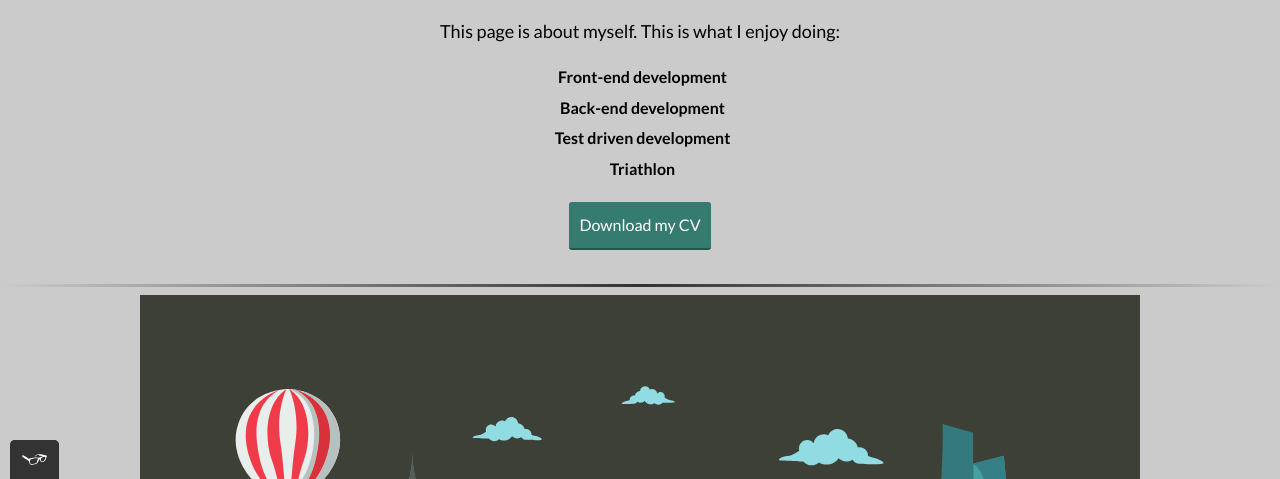
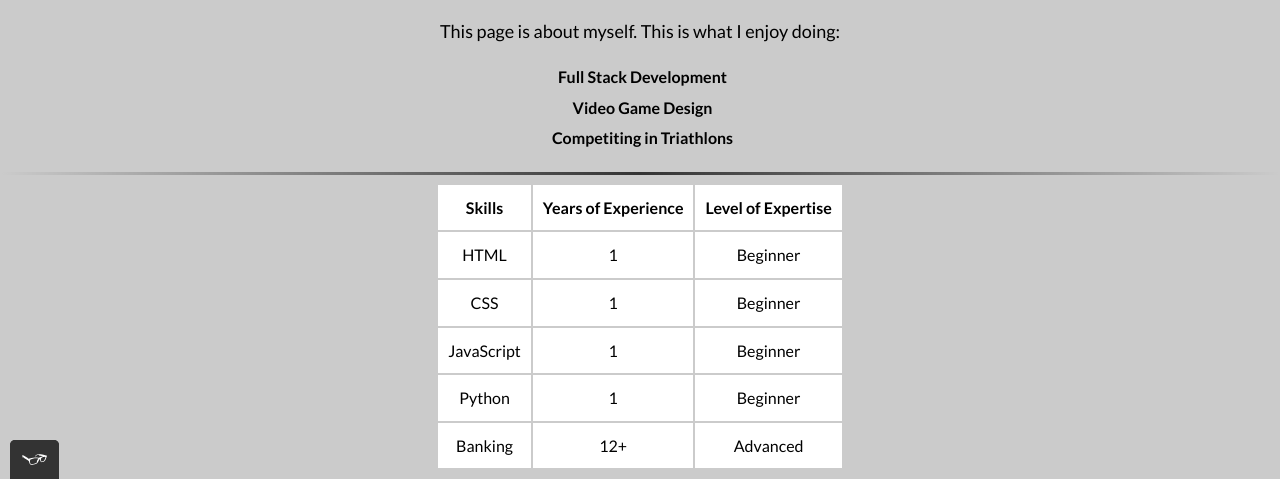
Before and after one commit to Jonathlon/Portfolio-Website, a plain HTML site: page about.html in a window 1280 px wide. Shown: the part 321-800 px from the top of the page. Drawn offline with nearby package versions, Linux system fonts and the light colour scheme; animation ran at ten frames a second; files whose address does not match are found by name.

Commit message:
update to table

```diff
--- a/about.html
+++ b/about.html
@@ -6,7 +6,7 @@
 		<title>Jon's about Page</title>
         <link rel="stylesheet" type="text/css" href="https://cdnjs.cloudflare.com/ajax/libs/normalize/8.0.0/normalize.min.css">
         <link href="https://fonts.googleapis.com/css2?family=Lato:wght@400;700&display=swap" rel="stylesheet">
-        <link rel="stylesheet" type="text/css" href="./css/style.css"/>
+        <link rel="stylesheet" type="text/css" href="./css/style.production.css"/>
         <link rel="shortcut icon" type="image/png" href=".//img/favicon-16x16.png" sizes="16x16" />
 	</head>
 
@@ -35,16 +35,52 @@
     </header>
 
      <main>
-      <div id="about-me">
+      <div class="about-me">
        <h1> About </h1>
        <p>This page is about myself. This is what I enjoy doing:</p>
-         <ul>
-          <li class="about-me-list">Front-end development</li>
-          <li class="about-me-list">Back-end development</li>
-          <li class="about-me-list">Test driven development</li>
-          <li class="about-me-list">Triathlon</li>
-        </ul>
+       <ul>
+         <li class="about-me-list">Full Stack Development</li>
+         <li class="about-me-list">Video Game Design</li>
+         <li class="about-me-list">Competiting in Triathlons</li>
+       </ul>
+       <hr>
+        <table>
+         <tbody>
+            <tr>
+               <th>Skills</th>
+               <th>Years of Experience</th>
+               <th>Level of Expertise</th>
+            </tr>
+            <tr>
+               <td>HTML</td>
+               <td>1</td>
+               <td>Beginner</td>
+            </tr>
+            <tr>
+               <td>CSS</td>
+               <td>1</td>
+               <td>Beginner</td>
+            </tr>
+            <tr>
+               <td>JavaScript</td>
+               <td>1</td>
+               <td>Beginner</td>
+            </tr>
+            <tr>
+               <td>Python</td>
+               <td>1</td>
+               <td>Beginner</td>
+            </tr>
+            <tr>
+               <td>Banking</td>
+               <td>12+</td>
+               <td>Advanced</td>
+            </tr>
+         </tbody>
+        </table>
       </div>
+
+      <br>
 
       <div>
              <a href="files/cv.pdf" class="button" download>Download my CV</a>
--- a/css/style.css
+++ b/css/style.css
@@ -23,6 +23,7 @@
   font-weight:var(--fontweight-small);
   font-size:var(--fontsize-s);
   line-height: 1.6;
+  text-align: center;
 }
 
  .header {
@@ -121,7 +122,7 @@ a:active {
     color: var(--color-green);
   }
 
-  #about-me{
+  about-me {
     text-align: center;
   }
 
@@ -132,6 +133,18 @@ a:active {
      padding-right: 45px;
      font-weight:var(--fontweight-large);
   }
+
+table {
+ margin: 0 auto;
+}
+
+th, td {
+    background-color: var(--secondary-color);
+    padding: 10px;
+    border: 10px;
+
+  }
+
 
 .grid {
 
--- a/css/style.production.css
+++ b/css/style.production.css
@@ -12,6 +12,7 @@ body {
   font-weight:400;
   font-size:16px;
   line-height: 1.6;
+  text-align: center;
 }
 
  .header {
@@ -38,6 +39,7 @@ body {
 
 .header__item:last-child {
   -webkit-box-flex: 1;
+
           flex-grow: 1;
   text-align: right;
 }
@@ -117,7 +119,7 @@ a:active {
     color: #489c79;
   }
 
-  #about-me{
+  about-me {
     text-align: center;
   }
 
@@ -128,6 +130,25 @@ a:active {
      padding-right: 45px;
      font-weight:700;
   }
+
+table {
+ margin: 0 auto;
+}
+
+th {
+    background-color: #fff;
+    padding: 10px;
+    border: 10px;
+
+  }
+
+td {
+    background-color: #fff;
+    padding: 10px;
+    border: 10px;
+
+  }
+
 
 .grid {
 
@@ -158,7 +179,7 @@ a:active {
 
   }
   .grid__item {
-    background-color: #cbcbcb;
+    background-color: #fff;
     width: auto;
     min-height: auto;
     margin: 0;
@@ -183,7 +204,7 @@ footer {
 }
 
 .contact-form {
-  text-align: left;
+  text-align: center;
 }
 
 .button {
@@ -345,23 +366,24 @@ button:hover, button:focus {
  #path1170, #path1186, #path1190, #path1192, #path1196, #path1198, #path1194, #path1188, #path1202, #path1206,
  #path1204, #path1224, #path1208, #path1226, #path1228, #path1230, #path1232, #path1234, #path1236
  {
-    -webkit-animation: 7s bus-move infinite alternate linear;
-            animation: 7s bus-move infinite alternate linear;
+    -webkit-animation: 5s bus-move infinite linear;
+            animation: 5s bus-move infinite linear;
+    animation-direction: reverse;
 
   }
 
   @-webkit-keyframes bus-move {
     from {
-      -webkit-transform: translate(-7000px, 0);
-              transform: translate(-7000px, 0);
+      -webkit-transform: translate(-8000px, 0);
+              transform: translate(-8000px, 0);
     }
 
   }
 
   @keyframes bus-move {
     from {
-      -webkit-transform: translate(-7000px, 0);
-              transform: translate(-7000px, 0);
+      -webkit-transform: translate(-8000px, 0);
+              transform: translate(-8000px, 0);
     }
 
   }
```
Also changed, not shown: contact.html (+1 -1 lines), work.html (+1 -1 lines).
